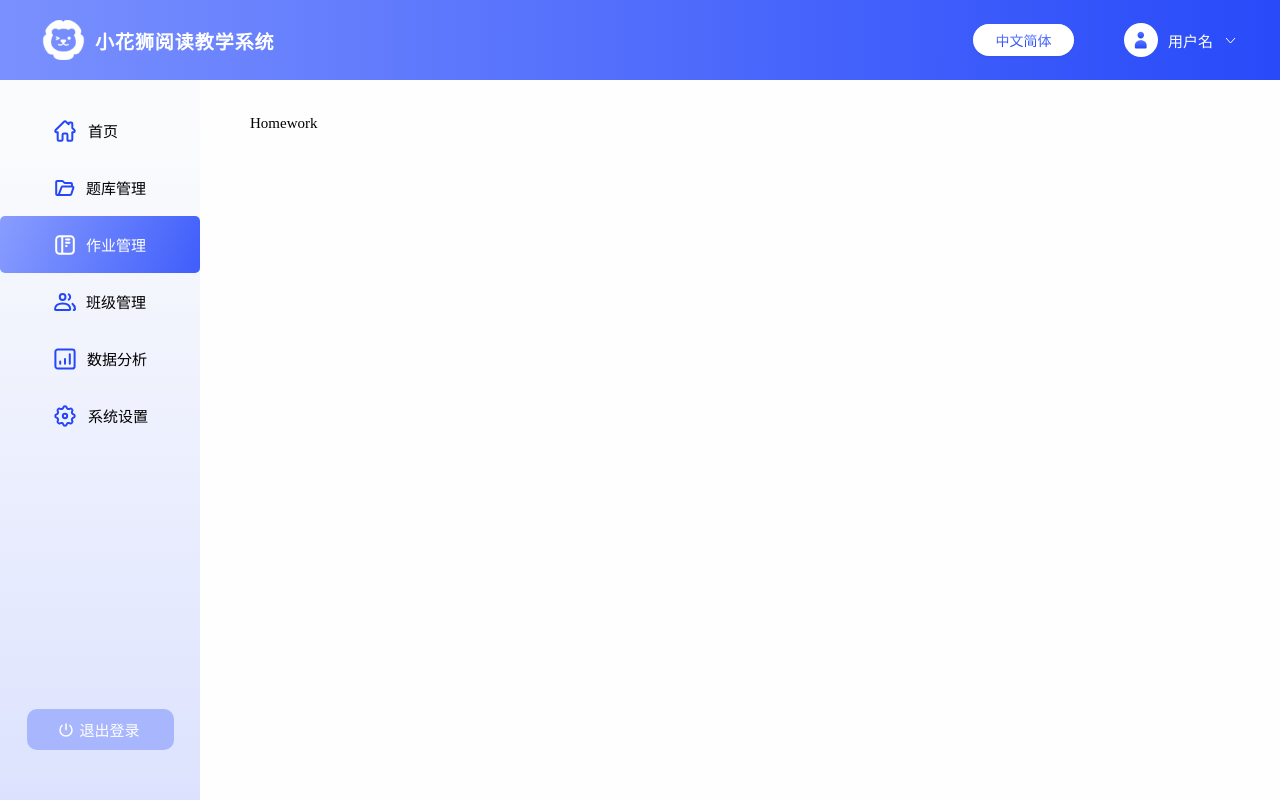
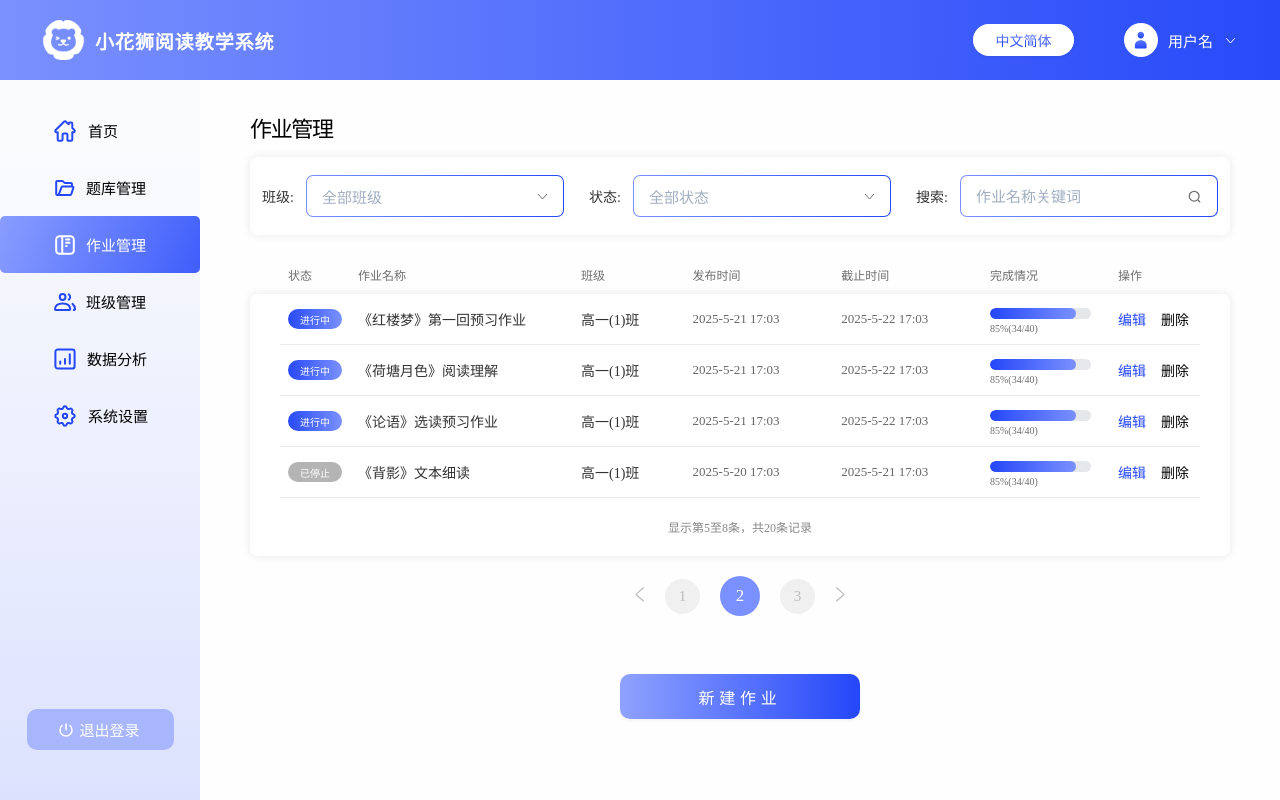
Before and after one commit to floatDreamWithSong/xhs-reading-teaching-system-teacherend, a Vue app: page /#/homework in a window 1280 px wide. Built offline with nearby package versions, Linux system fonts and the light colour scheme; the HTML template or start-up script is replaced by a standard one.

Commit message:
feat: 重构 HomeworkPage.vue 页面，新增作业管理功能，包含作业数据展示、筛选选项及样式优化

```diff
--- a/src/views/HomeworkPage.vue
+++ b/src/views/HomeworkPage.vue
@@ -1,8 +1,270 @@
 <script setup lang="ts">
+import BigButton from '@/components/common/BigButton.vue';
+import PageTable from '@/components/common/PageTable.vue';
+import Select from '@/components/common/Select.vue';
+import TextInput from '@/components/common/TextInput.vue';
+import { Search } from '@/components/icons';
+
+const name = ['状态', '作业名称', '班级', '发布时间', '截止时间', '完成情况', '操作']
+
+// 作业数据
+const homeworkData = [
+  {
+    status: '进行中',
+    title: '《红楼梦》第一回预习作业',
+    class: '高一(1)班',
+    publishTime: '2025-5-21 17:03',
+    endTime: '2025-5-22 17:03',
+    completion: {
+      percentage: 85,
+      completed: 34,
+      total: 40
+    }
+  },
+  {
+    status: '进行中',
+    title: '《荷塘月色》阅读理解',
+    class: '高一(1)班',
+    publishTime: '2025-5-21 17:03',
+    endTime: '2025-5-22 17:03',
+    completion: {
+      percentage: 85,
+      completed: 34,
+      total: 40
+    }
+  },
+  {
+    status: '进行中',
+    title: '《论语》选读预习作业',
+    class: '高一(1)班',
+    publishTime: '2025-5-21 17:03',
+    endTime: '2025-5-22 17:03',
+    completion: {
+      percentage: 85,
+      completed: 34,
+      total: 40
+    }
+  },
+  {
+    status: '已停止',
+    title: '《背影》文本细读',
+    class: '高一(1)班',
+    publishTime: '2025-5-20 17:03',
+    endTime: '2025-5-21 17:03',
+    completion: {
+      percentage: 85,
+      completed: 34,
+      total: 40
+    }
+  }
+]
 </script>
 
 <template>
-  <div>
-    Homework
+  <div class="min-width-wrapper">
+    <div class="content-header">
+      作业管理
+    </div>
+    <div class="card-area filter-options">
+      <Select label="班级:" placeholder="全部班级" />
+      <Select label="状态:" placeholder="全部状态" />
+      <TextInput label="搜索:" placeholder="作业名称关键词">
+        <template #suffix>
+          <Search />
+        </template>
+      </TextInput>
+    </div>
+    <div class="filter-result">
+      <PageTable :page="2" :page-size="4" :total="20">
+        <template #header>
+          <div class="header">
+            <div v-for="i in name" :key="i" class="header-item">{{ i }}</div>
+          </div>
+        </template>
+        <template #default>
+          <div v-for="(item, index) in homeworkData" :key="index" class="data-row">
+            <div class="data-item status-tag">
+              <span class="tag" :class="item.status === '进行中' ? 'active-tag' : 'stopped-tag'">
+                {{ item.status }}
+              </span>
+            </div>
+            <div class="data-item title">{{ item.title }}</div>
+            <div class="data-item class">{{ item.class }}</div>
+            <div class="data-item time">{{ item.publishTime }}</div>
+            <div class="data-item time">{{ item.endTime }}</div>
+            <div class="data-item completion">
+              <div class="progress-container">
+                <div class="progress-bar">
+                  <div class="progress-fill" :style="{ width: item.completion.percentage + '%' }"></div>
+                </div>
+                <span class="progress-text">{{ item.completion.percentage }}%({{ item.completion.completed }}/{{
+                  item.completion.total }})</span>
+              </div>
+            </div>
+            <div class="data-item actions">
+              <span class="action-btn edit-btn">编辑</span>
+              <span class="action-btn delete-btn">删除</span>
+            </div>
+          </div>
+        </template>
+      </PageTable>
+    </div>
+    <BigButton text="新建作业" />
   </div>
 </template>
+<style scoped>
+.min-width-wrapper{
+  min-width: 860px;
+}
+.card-area.filter-options {
+  padding: 18px 12px;
+  margin-top: 12px;
+  display: grid;
+  grid-template-columns: repeat(3, 1fr);
+  gap: 25px;
+}
+
+.filter-result {
+  margin-top: 21px;
+  margin-bottom: 58px;
+  --grid-style: 70px 3fr 1.5fr 2fr 2fr 128px minmax(90px, 1fr);
+
+  .header {
+    display: grid;
+    grid-template-columns: var(--grid-style);
+
+    .header-item {
+      padding: 10px 8px;
+    }
+  }
+
+  .data-row {
+    display: grid;
+    grid-template-columns: var(--grid-style);
+    border-bottom: 1px solid #EAEAEA;
+    min-height: 50px;
+    align-items: center;
+
+    .data-item {
+      padding: 10px 8px;
+      display: flex;
+      align-items: center;
+
+      &.status-tag {
+        .tag {
+          width: 100%;
+          height: 20px;
+          display: flex;
+          justify-content: center;
+          align-items: center;
+          border-radius: 1000px;
+          font-size: 10px;
+          color: white;
+          font-weight: 500;
+        }
+
+        .active-tag {
+          background: linear-gradient(90deg, #284AF9 0%, #7A91FE 100%);
+        }
+
+        .stopped-tag {
+          background-color: #b4b4b4;
+        }
+      }
+
+      &.title {
+        font-size: 14px;
+        color: #333;
+        overflow: hidden;
+        white-space: nowrap;
+        text-overflow: ellipsis;
+        position: relative;
+
+        &::after {
+          content: '';
+          background-color: #333;
+          width: 20%;
+          height: 100%;
+          position: absolute;
+          right: 0;
+          background: linear-gradient(to right, #ffffff00, #ffffff);
+        }
+      }
+
+      &.class {
+        font-size: 14px;
+        color: #333;
+      }
+
+      &.time {
+        font-size: 13px;
+        color: #666;
+      }
+
+      &.completion {
+        .progress-container {
+          margin-top: 4px;
+          width: 100%;
+          display: flex;
+          align-items: flex-start;
+          flex-direction: column;
+          gap: 4px;
+
+          .progress-bar {
+            width: 90%;
+            height: 11px;
+            background-color: #E5E7EB;
+            border-radius: 30px;
+            overflow: hidden;
+
+            .progress-fill {
+              height: 100%;
+              border-radius: 30px;
+              background: linear-gradient(90deg, var(--primary-color) 0%, var(--primary-color-300) 100%);;
+              transition: width 0.3s ease;
+            }
+          }
+
+          .progress-text {
+            font-size: 10px;
+            color: #6e6e6e;
+            text-align: center;
+          }
+        }
+      }
+
+      &.actions {
+        display: flex;
+        gap: 15px;
+
+        .action-btn {
+          font-size: 14px;
+          cursor: pointer;
+          transition: all 0.2s;
+
+          &.edit-btn {
+            color: var(--primary-color);
+          }
+
+          &.delete-btn {
+            color: var(--text-color);
+          }
+        }
+      }
+    }
+
+    &:hover {
+      background-color: #FAFAFA;
+    }
+  }
+}
+
+.create-question-button-container {
+  margin-top: 58px;
+
+  .create-question-button {
+    display: block;
+    margin: auto;
+  }
+}
+</style>
```
